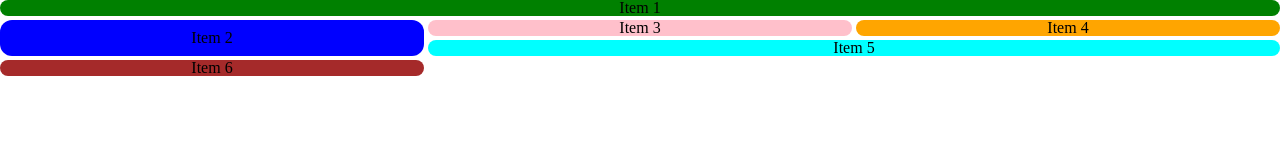
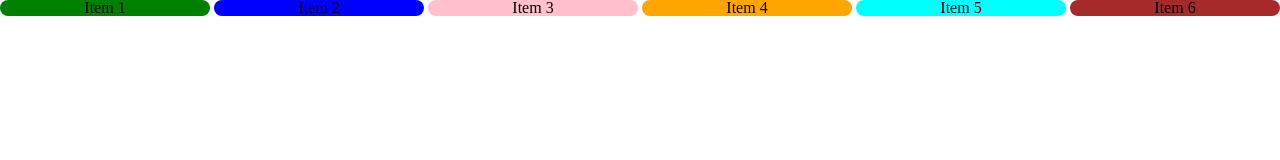
Before and after one commit to iambbinh/figmatohtml, a plain HTML site: page courses.html in a window 1280 px wide. Drawn offline with Linux system fonts and the light colour scheme.

Commit message:
Auto fill

```diff
--- a/assets/css/coursesstyle.css
+++ b/assets/css/coursesstyle.css
@@ -1,10 +1,7 @@
 .container {
   display: grid;
   gap: 4px;
-  grid-template-areas:
-    "header header header"
-    "menu content sidebar"
-    "menu footer footer";
+  grid-template-columns: repeat(auto-fill, minmax(200px, 1fr));
 }
 .box {
   display: flex;
@@ -14,23 +11,18 @@
 }
 .box-1 {
   background: green;
-  grid-area: header;
 }
 .box-2 {
   background: blue;
-  grid-area: menu;
 }
 .box-3 {
   background: pink;
-  grid-area: content;
 }
 .box-4 {
   background: orange;
-  grid-area: sidebar;
 }
 .box-5 {
   background: cyan;
-  grid-area: footer;
 }
 .box-6 {
   background: brown;
```
